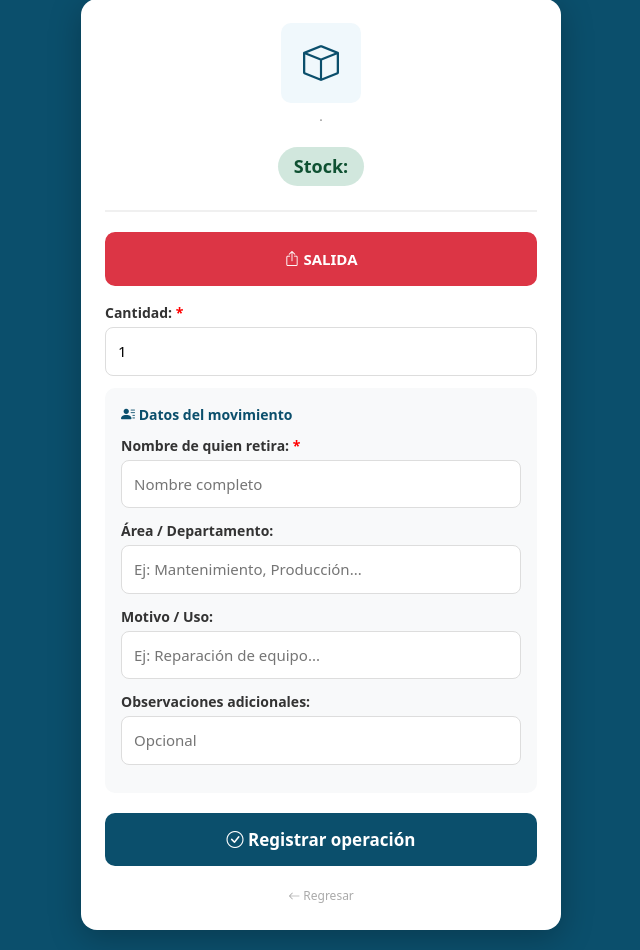
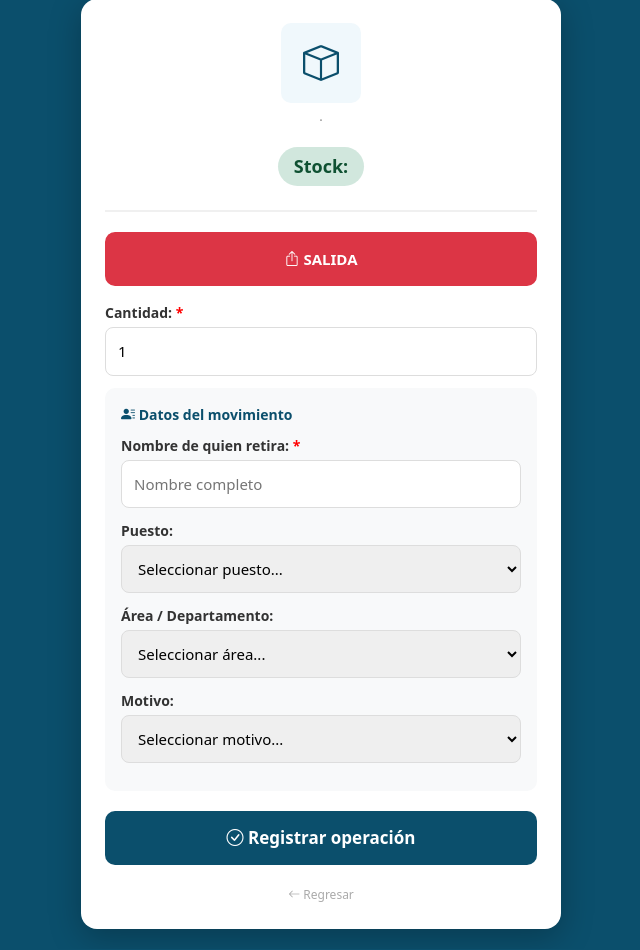
Before and after one commit to Jeju-6/almacen-medline-proveedores, a Flask app: template templates/scan_formulario.html in a window 1280 px wide. Shown: the part 21-971 px from the top of the page, without its empty margins (319-959 px from the left). Run offline with Flask 3, Linux system fonts and the light colour scheme; the template is opened without the code that fills it, so the values that code supplies are empty; some libraries are stand-ins or nearby versions.

Commit message:
Listas de areas puestos y motivos configurables

```diff
--- a/templates/configuracion.html
+++ b/templates/configuracion.html
@@ -53,6 +53,12 @@
             <button type="submit" class="btn" style="background:#0b4f6c; color:#fff; padding:10px 28px;">
               <i class="bi bi-save"></i> Guardar configuración
             </button>
+          </div>
+
+          <div class="mt-4">
+            <a href="{{ url_for('configuracion_listas') }}" class="btn btn-outline-primary">
+              <i class="bi bi-list-check"></i> Gestionar áreas, puestos y motivos
+            </a>
           </div>
 
         </div>
--- a/templates/scan_formulario.html
+++ b/templates/scan_formulario.html
@@ -96,14 +96,20 @@
     <label class="campo-label">Nombre de quien retira: <span style="color:red;">*</span></label>
     <input type="text" id="nombreRetira" class="campo-input" placeholder="Nombre completo">
 
+    <label class="campo-label">Puesto:</label>
+    <select id="areaRetira" class="campo-input">
+      <option value="">Seleccionar puesto...</option>
+    </select>
+
     <label class="campo-label">Área / Departamento:</label>
-    <input type="text" id="areaRetira" class="campo-input" placeholder="Ej: Mantenimiento, Producción...">
+    <select id="motivoRetira" class="campo-input">
+      <option value="">Seleccionar área...</option>
+    </select>
 
-    <label class="campo-label">Motivo / Uso:</label>
-    <input type="text" id="motivoRetira" class="campo-input" placeholder="Ej: Reparación de equipo...">
-
-    <label class="campo-label">Observaciones adicionales:</label>
-    <input type="text" id="observaciones" class="campo-input" placeholder="Opcional">
+    <label class="campo-label">Motivo:</label>
+    <select id="observaciones" class="campo-input">
+      <option value="">Seleccionar motivo...</option>
+    </select>
   </div>
 
   <button class="btn-registrar" onclick="registrar()">
@@ -120,6 +126,17 @@
 </div>
 
 <script>
+    // Cargar listas
+  fetch('/api/listas')
+    .then(r => r.json())
+    .then(data => {
+      const puesto = document.getElementById('areaRetira');
+      const area = document.getElementById('motivoRetira');
+      const motivo = document.getElementById('observaciones');
+      data.puestos.forEach(p => puesto.innerHTML += `<option value="${p}">${p}</option>`);
+      data.areas.forEach(a => area.innerHTML += `<option value="${a}">${a}</option>`);
+      data.motivos.forEach(m => motivo.innerHTML += `<option value="${m}">${m}</option>`);
+    });
   let tipoSeleccionado = 'SALIDA';
   const codigoQR = '{{ articulo.codigo_qr }}';
   const stockActual = {{ articulo.stock_actual }};
```
Also changed, not shown: templates/configuracion_listas.html (added, +62 -0 lines).
